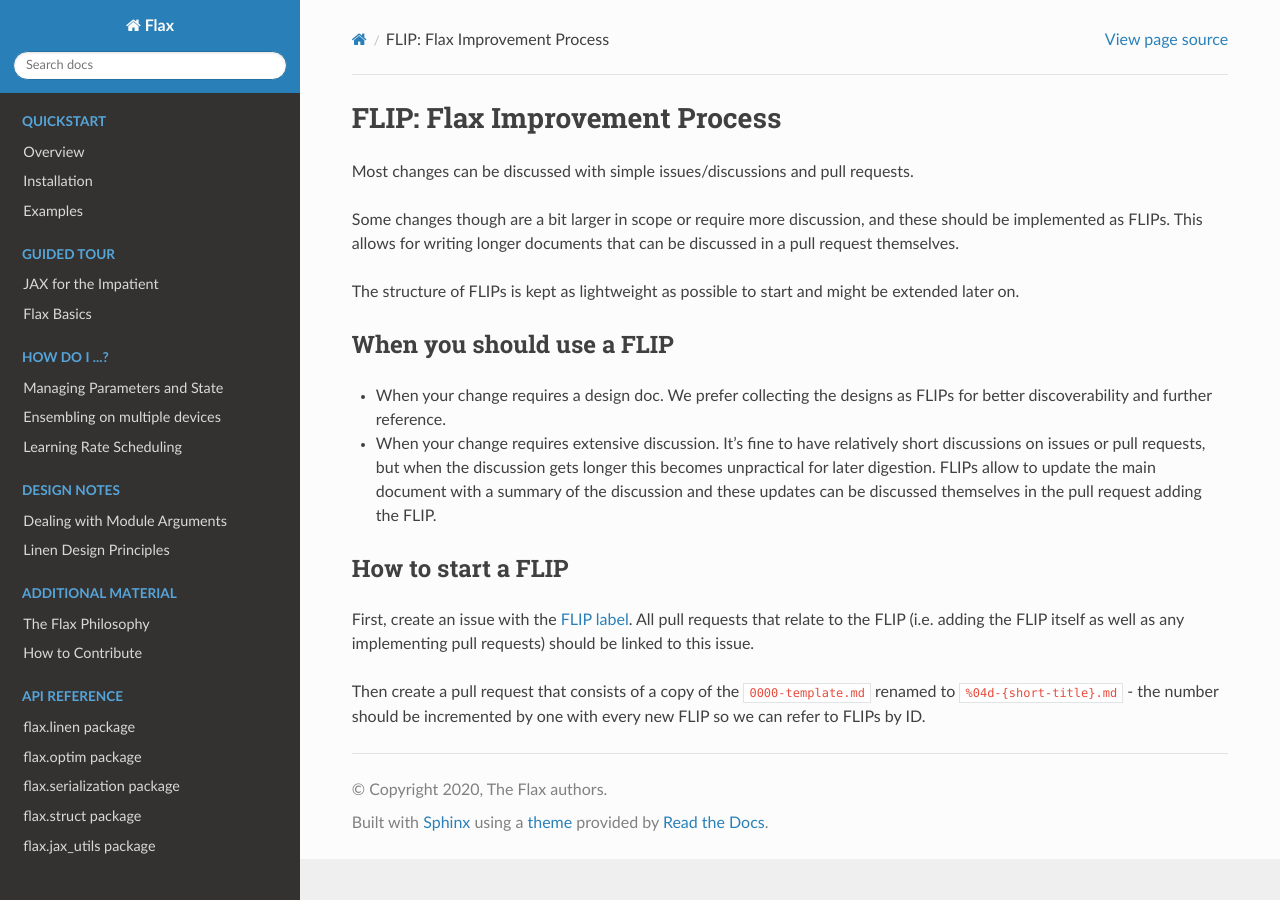
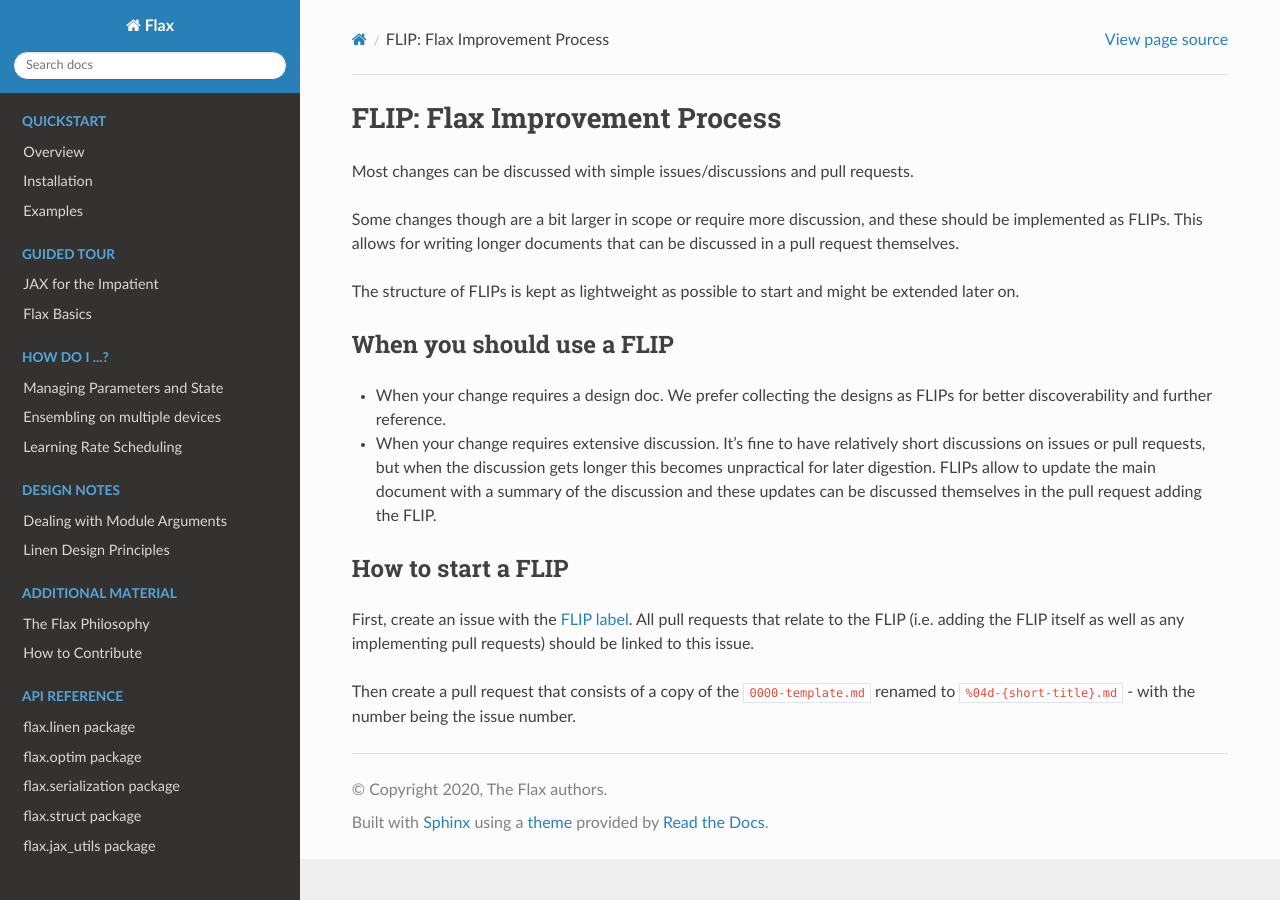
Before and after one commit to google/flax, a Sphinx documentation site: the page built from docs/flip/README.md, in a window 1280 px wide. Built offline with Sphinx 7.4.7 and the Read the Docs theme 2.0.0, drawn with Linux system fonts in a browser that asks for light colours.

Commit message:
FLIP : Generate file names based on issue number.
Note that this was proposed by @avital in
https://github.com/google/flax/pull/736

Also updates the link from now defunct label "Type: FLIP" to simply
"FLIP".

```diff
--- a/docs/flip/README.md
+++ b/docs/flip/README.md
@@ -27,7 +27,6 @@ the FLIP (i.e. adding the FLIP itself as well as any implementing pull requests)
 should be linked to this issue.
 
 Then create a pull request that consists of a copy of the `0000-template.md`
-renamed to `%04d-{short-title}.md` - the number should be incremented by one
-with every new FLIP so we can refer to FLIPs by ID.
+renamed to `%04d-{short-title}.md` - with the number being the issue number.
 
-[FLIP label]: https://github.com/google/flax/issues?q=label%3A%22Type%3A+FLIP%22
+[FLIP label]: https://github.com/google/flax/issues?q=label%3AFLIP
```
